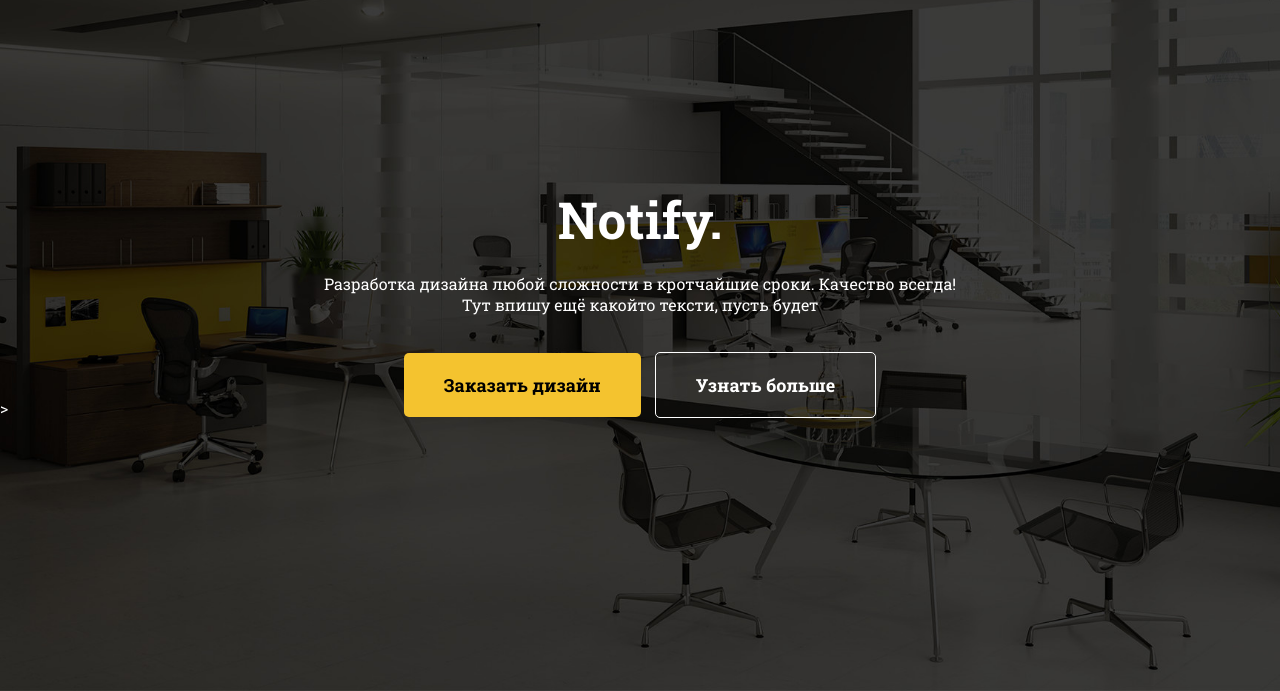
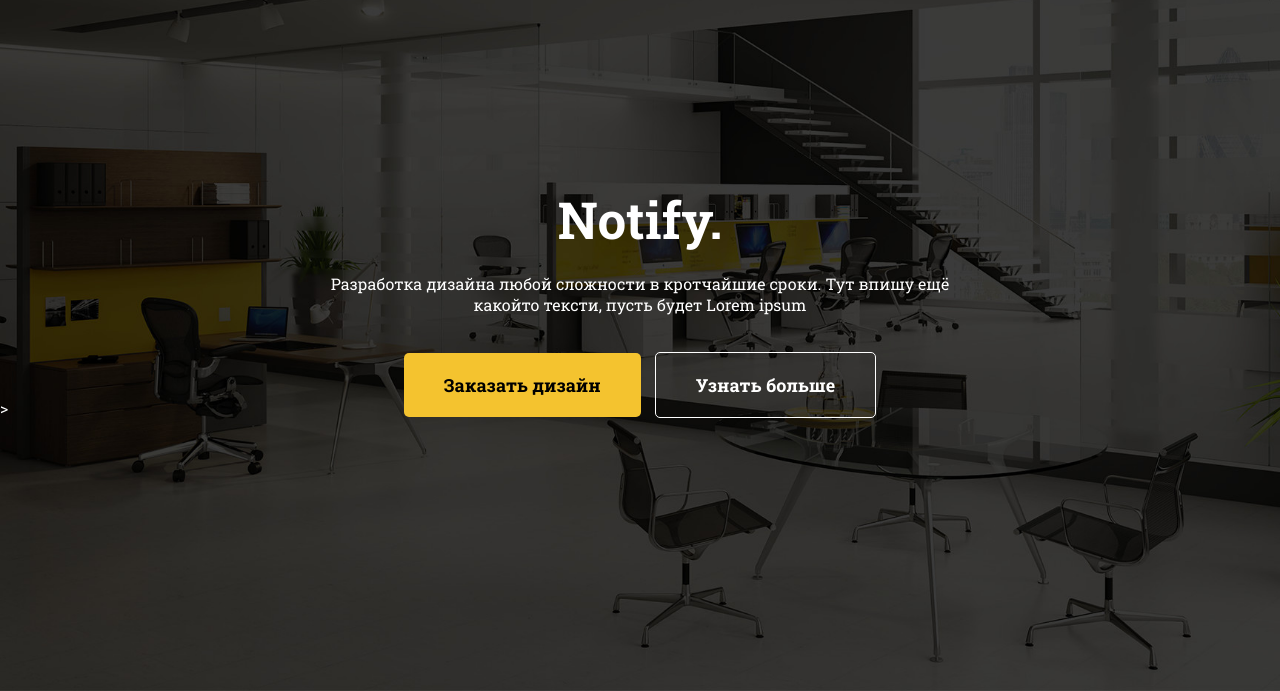
Before and after one commit to Dukus82/Dukus, a plain HTML site: page index.html in a window 1280 px wide. Shown: the part 109-800 px from the top of the page. Drawn offline with nearby package versions, Linux system fonts and the light colour scheme; files that its build step writes are made by us from their sources; files whose address does not match are found by name; a web font is replaced by a local one.

Commit message:
3 commit

```diff
--- a/index.html
+++ b/index.html
@@ -19,7 +19,7 @@
     <section id="first" data-speed="3" data-type="background">
         <img src="img/logo.png" class="logo">
         <h1 class="animated fadeIn">Notify<span>.</span></h1>
-        <div class="desc animated fadeInUp">Разработка дизайна любой сложности в кротчайшие сроки. Качество всегда! Тут впишу ещё какойто тексти, пусть будет</div>
+        <div class="desc animated fadeInUp">Разработка дизайна любой сложности в кротчайшие сроки. Тут впишу ещё какойто тексти, пусть будет Lorem ipsum</div>
         <div class="buttons">
             <a class="animated fadeInLeft but1" href="#">Заказать дизайн</a>
             <a class="animated fadeInRight but2 scroolto" href="#iphone">Узнать больше</a>
```
